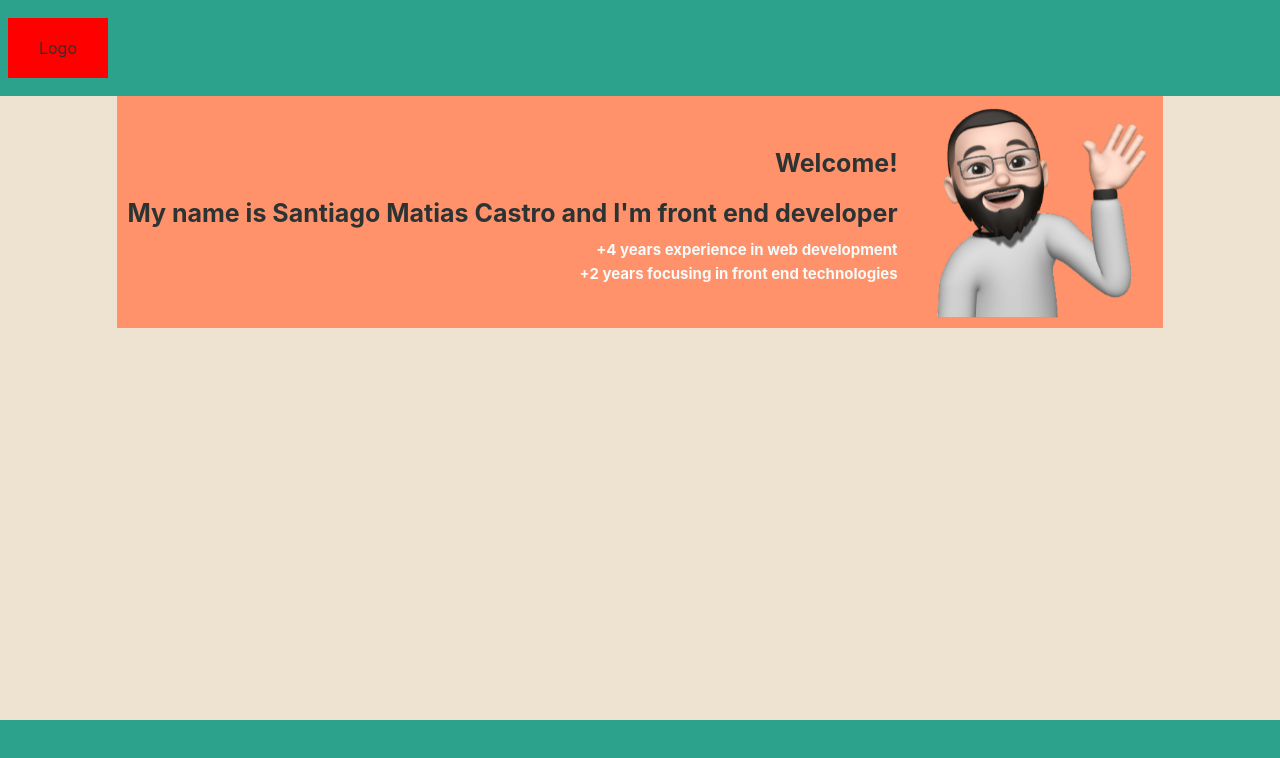
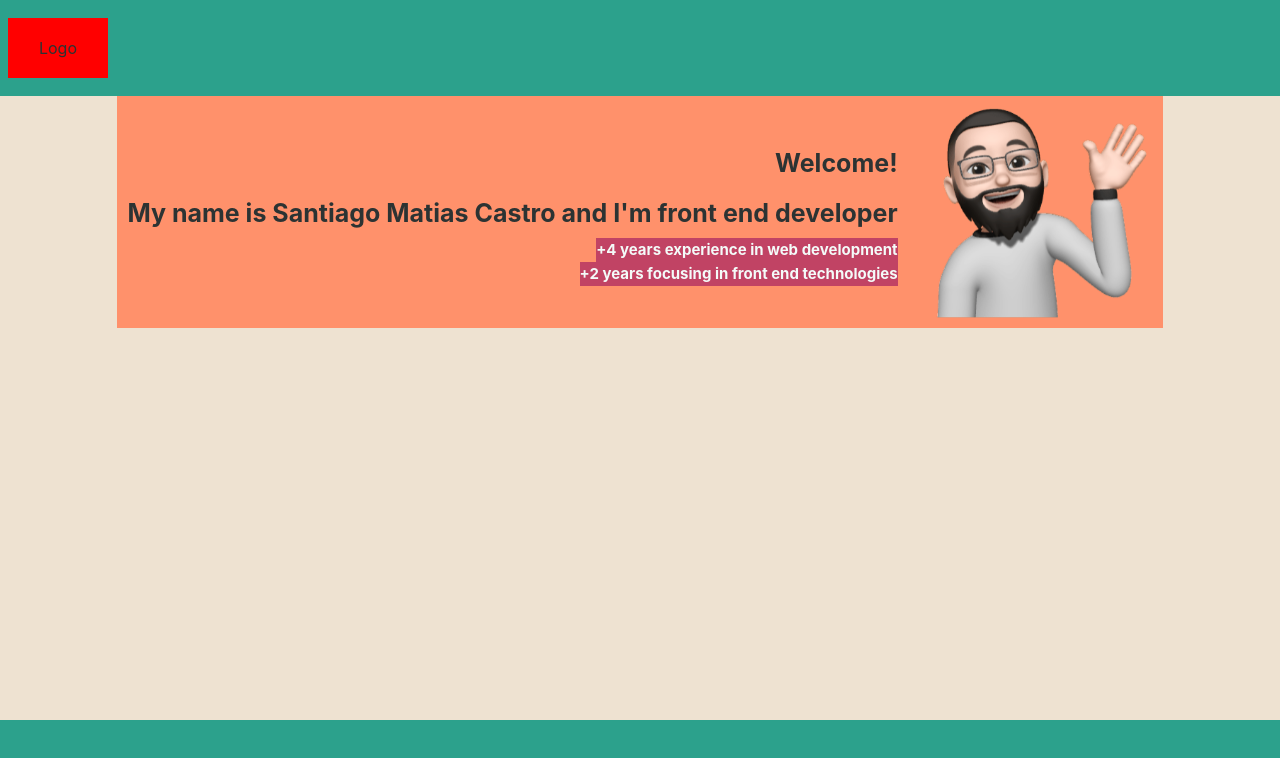
Before and after one commit to sgocastro/personal-website, a website built with Vite: page index.html in a window 1280 px wide. Built offline with nearby package versions, Linux system fonts and the light colour scheme.

Commit message:
feat: change color of p

```diff
--- a/style.css
+++ b/style.css
@@ -73,10 +73,16 @@ main .welcome-message {
   align-items: center;
   justify-content: center;
   padding: 1rem;
-  text-align: right;
   gap: 1.5rem;
   background-color: var(--welcome-message-bg-color);
   color: var(--text-secondary-color);
+}
+
+main .welcome-message .welcome-message__text {
+  display: flex;
+  align-items: flex-end;
+  flex-direction: column;
+  text-align: right;
 }
 
 main .welcome-message .welcome-message__text h1 {
@@ -87,7 +93,8 @@ main .welcome-message .welcome-message__text h1 {
 main .welcome-message .welcome-message__text p {
   font-size: 1.5rem;
   font-weight: bold;
-  color: var(--text-primary-color)
+  color: var(--text-primary-color);
+  background-color: #c14364;
 }
 
 main .welcome-message img {
```
